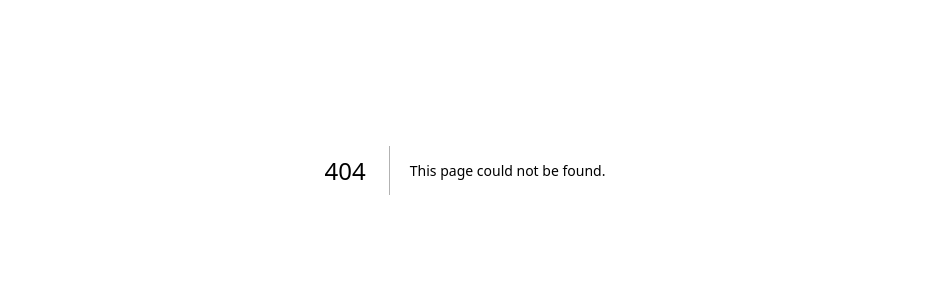
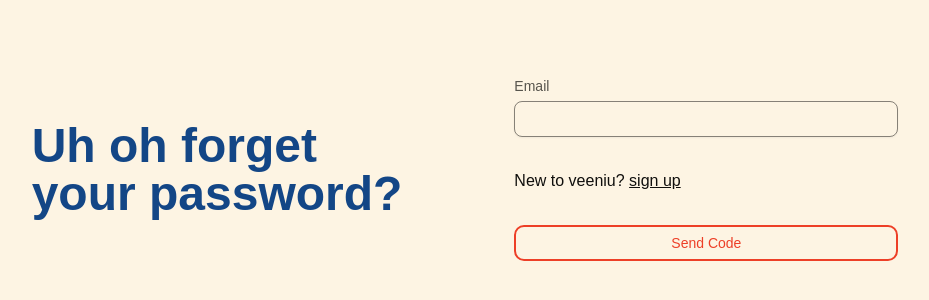
Before and after one commit to AraryaHafizh/veeniu-frontend, a Next.js app: page /auth/forget-password in a window 1280 px wide. Before the commit this address had no page. Shown: the part 230-530 px from the top of the page, without its empty margins (175-1104 px from the left). Built offline with nearby package versions, Linux system fonts and the light colour scheme; a web font is replaced by a local one.

Commit message:
feat: create forget-password page

```diff
--- /dev/null
+++ b/src/app/auth/forget-password/page.tsx
@@ -0,0 +1,30 @@
+import { Button } from "@/components/ui/button";
+import { Input } from "@/components/ui/input";
+import { Label } from "@/components/ui/label";
+import Link from "next/link";
+import React from "react";
+
+const ForgetPassword = () => {
+  return (
+    <div className="relative h-screen flex-col items-center justify-center">
+      <div className="z-50 flex flex-col text-center h-full w-full items-center justify-center md:flex-row md:text-left md:space-x-28">
+        <p className="text-primary text-5xl font-bold">Uh oh forget <br /> your password?</p>
+        <div className="w-sm space-y-8">
+          <div className="space-y-2">
+            <Label>Email</Label>
+            <Input type="email" />
+          </div>
+          <p>
+            New to veeniu?{" "}
+            <Link href="/" className="underline">
+              sign up
+            </Link>
+          </p>
+          <Button className="w-full">Send Code</Button>
+        </div>
+      </div>
+    </div>
+  );
+};
+
+export default ForgetPassword;
--- /dev/null
+++ b/src/app/auth/new-password/page.tsx
@@ -0,0 +1,30 @@
+import { Button } from "@/components/ui/button";
+import { Input } from "@/components/ui/input";
+import { Label } from "@/components/ui/label";
+import Link from "next/link";
+import React from "react";
+
+const ForgetPassword = () => {
+  return (
+    <div className="relative h-screen flex-col items-center justify-center">
+      <div className="z-50 flex flex-col text-center h-full w-full items-center justify-center md:flex-row md:text-left md:space-x-28">
+        <p className="text-primary text-5xl font-bold">Insert your <br /> new password</p>
+        <div className="w-sm space-y-8">
+          <div className="space-y-2">
+            <Label>New password</Label>
+            <Input type="password" />
+          </div>
+          <p>
+            New to veeniu? {" "}
+            <Link href="/" className="underline">
+              sign up
+            </Link>
+          </p>
+          <Button className="w-full">Change password</Button>
+        </div>
+      </div>
+    </div>
+  );
+};
+
+export default ForgetPassword;
```
